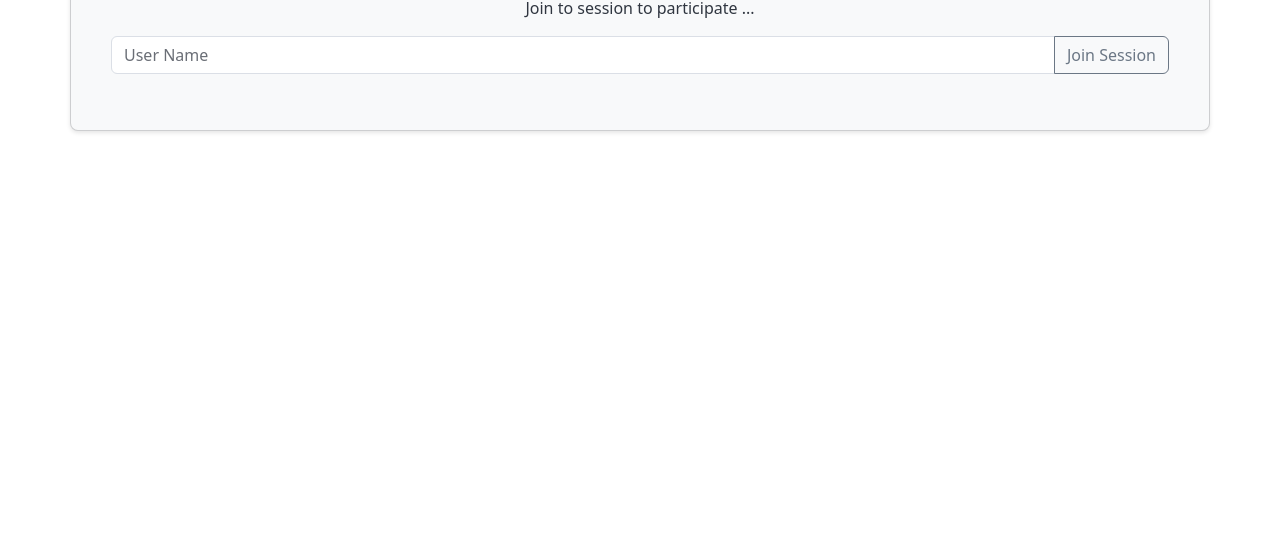
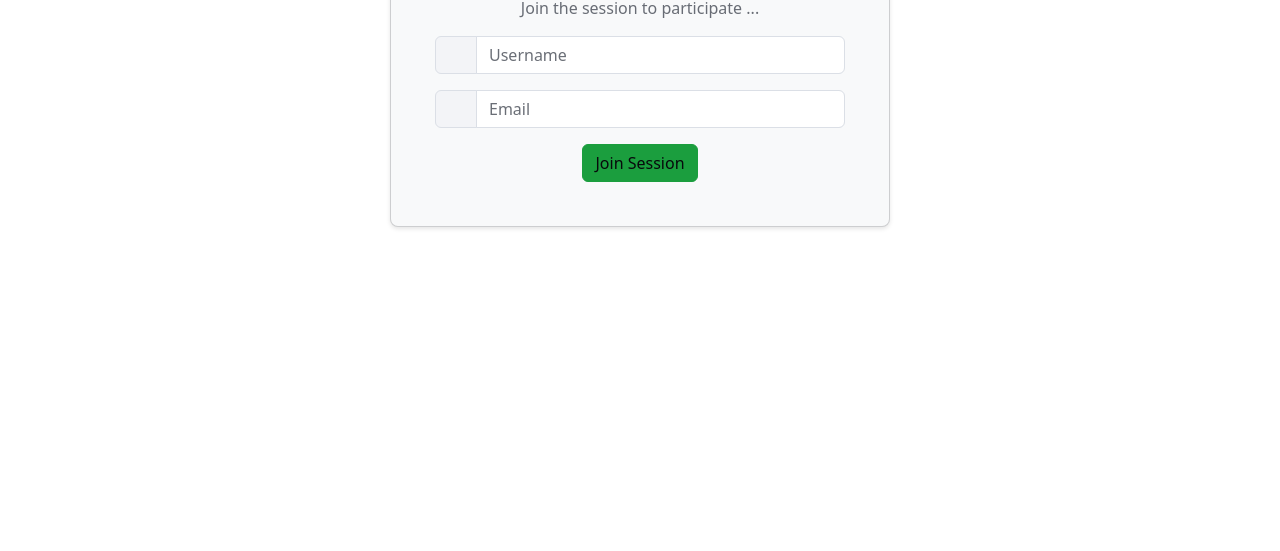
Before and after one commit to rajadurai80/sprintstorypoint, a website: page pages/storypoint.html in a window 1280 px wide. Shown: the part 249-800 px from the top of the page. Drawn offline with nearby package versions, Linux system fonts and the light colour scheme.

Commit message:
add video

```diff
--- a/pages/storypoint.html
+++ b/pages/storypoint.html
@@ -62,16 +62,30 @@
             Error: Session ID not valid.
         </div>
         <div id="no-auth-content" class="no-auth-content">
-            <div class="card mb-3">
-                <div class="row g-0">
-                    <div class="container">
-                        <h1><span class="badge text-bg-primary">Sprint Story Point</span></h1>
-                        <p>Join to session to participate ...</p>
-                        <div class="input-group mb-3" id="create-session-container">
-                            <input type="text" class="form-control" id="login-name-anom" placeholder="User Name"
-                                aria-label="User Name" aria-describedby="create-user-btn">
-                            <button class="btn btn-outline-secondary" type="button" id="join-in-user">Join
-                                Session</button>
+
+            <div class="container">
+                <div class="row justify-content-center">
+                    <div class="col-md-6">
+                        <div class="card mb-4 mx-4">
+                            <div class="card-body p-4">
+                                <h2><span class="badge text-bg-primary">Sprint Story Point</span></h2>
+                                <p class="text-body-secondary">Join the session to participate ...</p>
+                                <div class="input-group mb-3"><span class="input-group-text">
+                                        <svg class="icon">
+                                            <use xlink:href="/node_modules/@coreui/icons/sprites/free.svg#cil-user"></use>
+
+                                        </svg></span>
+                                    <input class="form-control" type="text" id="login-name-anom" placeholder="Username">
+                                </div>
+                                <div class="input-group mb-3"><span class="input-group-text">
+                                        <svg class="icon">
+                                            <use xlink:href="/node_modules/@coreui/icons/sprites/free.svg#cil-envelope-open">
+                                            </use>
+                                        </svg></span>
+                                    <input class="form-control" type="text" id="login-email-anom" placeholder="Email">
+                                </div>
+                                <button class="btn btn-block btn-success" id="join-in-user" type="button">Join Session</button>
+                            </div>
                         </div>
                     </div>
                 </div>
--- a/scripts/storypoint.js
+++ b/scripts/storypoint.js
@@ -5,6 +5,7 @@ document.addEventListener('DOMContentLoaded', async () => {
     const userJoinButton = document.getElementById('join-in-user');
     const walkOutUserButton = document.getElementById('walk-out-user');
     const anomLoginNameInput = document.getElementById('login-name-anom');
+    const anomEmailInput = document.getElementById('login-email-anom');
     const urlParams = new URLSearchParams(window.location.search);
     const sessionId = urlParams.get('sessionId');
     const storyInfoDiv = document.getElementById('story-info');
@@ -285,6 +286,12 @@ document.addEventListener('DOMContentLoaded', async () => {
             return;
         }
 
+        if (!anomEmailInput.value) {
+            alert('Email is required.');
+            return;
+        }
+
+
         anomLoggedIn = true;
         //refesh the page to show the user as logged in
         //sotre the user session in local storage
@@ -294,7 +301,9 @@ document.addEventListener('DOMContentLoaded', async () => {
 
         const { data: userSession, error } = await _supabase
             .from('participants')
-            .insert({ name: anomLoginNameInput.value })
+            .insert({ name: anomLoginNameInput.value,
+                email: anomEmailInput.value
+             })
             .select();
 
         if (error) {
@@ -310,7 +319,6 @@ document.addEventListener('DOMContentLoaded', async () => {
 
             location.reload();
         }
-
     });
 
     const removeUserFromSession = async () => {
@@ -362,11 +370,11 @@ document.addEventListener('DOMContentLoaded', async () => {
     });
 
     // Event listener for the browser close or tab close
-    window.addEventListener('beforeunload', async (event) => {
+    //window.addEventListener('beforeunload', async (event) => {
         //await removeUserFromSession();
         // Optional: Show a confirmation dialog to the user
-        event.returnValue = 'Are you sure you want to leave?';
-    });
+    //    event.returnValue = 'Are you sure you want to leave?';
+    //});
 
     window.submitEstimate = async (estimate) => {
         if (estimate === '') {
```
